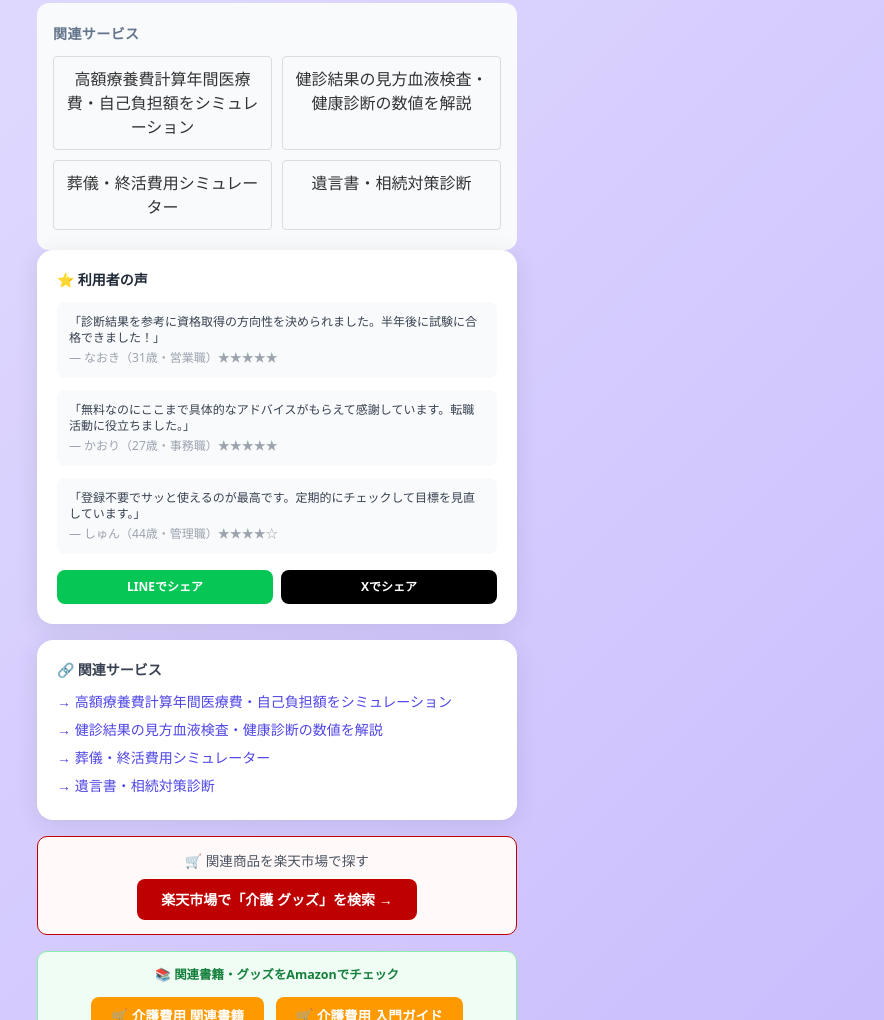
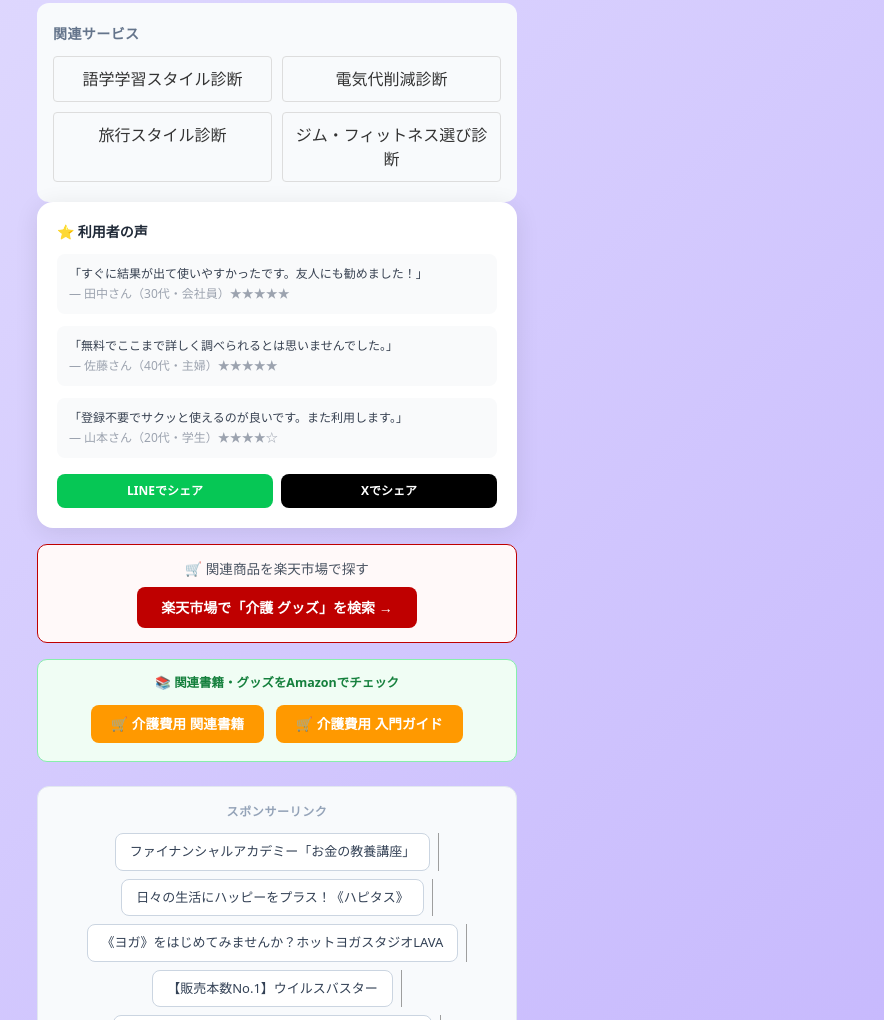
Before and after one commit to appadaycreator/elderly-care-advisor, a plain HTML site: page index.html in a window 1280 px wide. Shown: the part 1706-2726 px from the top of the page, without its empty margins (363-1247 px from the left). Drawn offline with nearby package versions, Linux system fonts and the light colour scheme; grey boxes are pictures that could not be loaded.

Commit message:
Update: service-specific testimonials and UI improvements

```diff
--- a/index.html
+++ b/index.html
@@ -359,10 +359,10 @@ function restart() { cur=0; ans={}; show('intro'); }
 <section style="margin-top:28px;padding:20px 16px;background:#f8fafc;border-radius:12px;">
   <h3 style="font-size:14px;font-weight:700;color:#64748b;margin-bottom:12px;letter-spacing:0.03em;">関連サービス</h3>
   <div style="display: grid; grid-template-columns: repeat(auto-fit, minmax(150px, 1fr)); gap: 10px;">
-    <a href="https://appadaycreator.com/medical-expense-advisor/" class="related-link">高額療養費計算年間医療費・自己負担額をシミュレーション</a>
-    <a href="https://appadaycreator.com/health-check-explainer/" class="related-link">健診結果の見方血液検査・健康診断の数値を解説</a>
-    <a href="https://appadaycreator.com/funeral-planning-advisor/" class="related-link">葬儀・終活費用シミュレーター</a>
-    <a href="https://appadaycreator.com/estate-planning-advisor/" class="related-link">遺言書・相続対策診断</a>
+    <a href="https://appadaycreator.com/english-learning-advisor/" class="related-link">語学学習スタイル診断</a>
+    <a href="https://appadaycreator.com/electricity-cost-advisor/" class="related-link">電気代削減診断</a>
+    <a href="https://appadaycreator.com/travel-style-finder/" class="related-link">旅行スタイル診断</a>
+    <a href="https://appadaycreator.com/gym-finder/" class="related-link">ジム・フィットネス選び診断</a>
   </div>
 </section>
 
@@ -372,16 +372,16 @@ function restart() { cur=0; ans={}; show('intro'); }
       <h3 class="font-bold text-gray-800 mb-3 text-sm">⭐ 利用者の声</h3>
       <div class="space-y-3">
         <div class="bg-gray-50 rounded-lg p-3">
-          <p class="text-xs text-gray-700">「診断結果を参考に資格取得の方向性を決められました。半年後に試験に合格できました！」</p>
-          <p class="text-xs text-gray-400 mt-1">— なおき（31歳・営業職）★★★★★</p>
+          <p class="text-xs text-gray-700">「すぐに結果が出て使いやすかったです。友人にも勧めました！」</p>
+          <p class="text-xs text-gray-400 mt-1">— 田中さん（30代・会社員）★★★★★</p>
         </div>
         <div class="bg-gray-50 rounded-lg p-3">
-          <p class="text-xs text-gray-700">「無料なのにここまで具体的なアドバイスがもらえて感謝しています。転職活動に役立ちました。」</p>
-          <p class="text-xs text-gray-400 mt-1">— かおり（27歳・事務職）★★★★★</p>
+          <p class="text-xs text-gray-700">「無料でここまで詳しく調べられるとは思いませんでした。」</p>
+          <p class="text-xs text-gray-400 mt-1">— 佐藤さん（40代・主婦）★★★★★</p>
         </div>
         <div class="bg-gray-50 rounded-lg p-3">
-          <p class="text-xs text-gray-700">「登録不要でサッと使えるのが最高です。定期的にチェックして目標を見直しています。」</p>
-          <p class="text-xs text-gray-400 mt-1">— しゅん（44歳・管理職）★★★★☆</p>
+          <p class="text-xs text-gray-700">「登録不要でサクッと使えるのが良いです。また利用します。」</p>
+          <p class="text-xs text-gray-400 mt-1">— 山本さん（20代・学生）★★★★☆</p>
         </div>
       </div>
       <div class="flex gap-2 mt-4">
@@ -394,14 +394,6 @@ function restart() { cur=0; ans={}; show('intro'); }
           Xでシェア
         </a>
       </div>
-    </div>
-    <!-- phase9-related-links -->
-    <div class="card p-5 mb-4">
-      <h3 class="font-bold text-gray-700 mb-2 text-sm">🔗 関連サービス</h3>
-      <a href="https://appadaycreator.com/medical-expense-advisor/" class="block text-sm text-indigo-600 hover:underline py-1">→ 高額療養費計算年間医療費・自己負担額をシミュレーション</a>
-      <a href="https://appadaycreator.com/health-check-explainer/" class="block text-sm text-indigo-600 hover:underline py-1">→ 健診結果の見方血液検査・健康診断の数値を解説</a>
-      <a href="https://appadaycreator.com/funeral-planning-advisor/" class="block text-sm text-indigo-600 hover:underline py-1">→ 葬儀・終活費用シミュレーター</a>
-      <a href="https://appadaycreator.com/estate-planning-advisor/" class="block text-sm text-indigo-600 hover:underline py-1">→ 遺言書・相続対策診断</a>
     </div>
     <!-- rakuten-affiliate-block -->
     <div style="border:1px solid #BF0000;background:#fff9f9;border-radius:10px;padding:14px;margin:12px auto;max-width:480px;text-align:center;">
```
